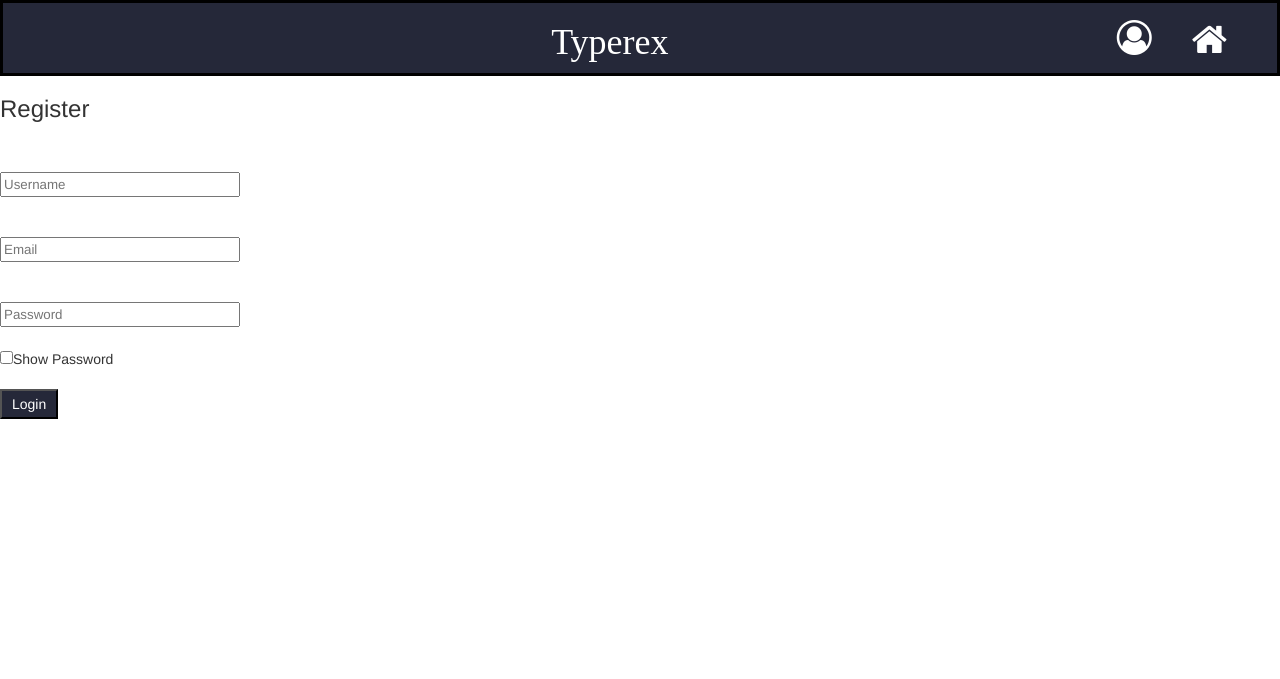
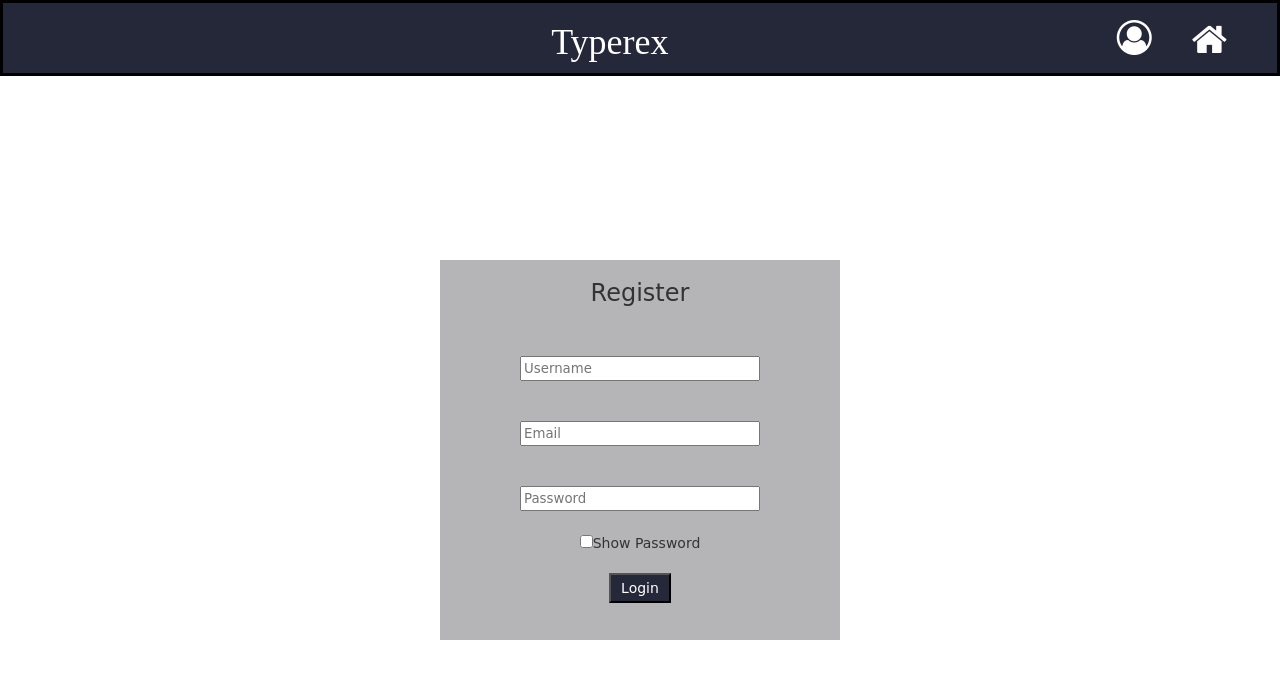
Before and after one commit to amal-san/lamp-app, a PHP site: page /register.html in a window 1280 px wide. Shown: the top 679 px of the page. Run offline with PHP 8.4, Linux system fonts and the light colour scheme; some libraries are stand-ins or nearby versions.

Commit message:
css_for_register

```diff
--- a/txtstyle.css
+++ b/txtstyle.css
@@ -222,3 +222,20 @@ display:block;
   position: absolute;
   padding-right: 20px;
 }
+
+/*Registerform */
+
+#registerform {
+  font-family: cursive;
+  height: 300px;
+  width: 350px;
+  background:  #b5b5b7;
+  position:absolute;
+  top: 45%;
+  left: 50%;
+  margin-top: -100px;
+  margin-left: -200px;
+  text-align: center;
+  height: 380px;
+  width:400px;
+}
```
